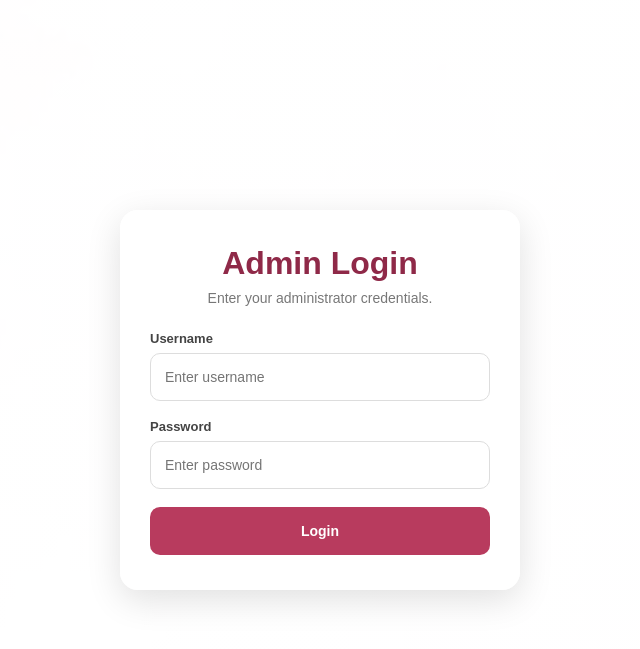
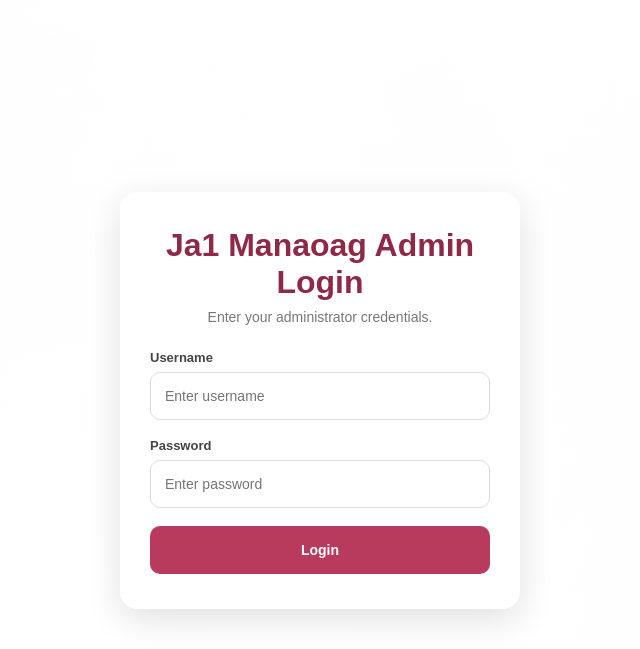
Before and after one commit to marrajanerick-alt/ja1manaoag, a Flask app: page /admin in a window 1280 px wide. Shown: the top 649 px of the page, without its empty margins (320-960 px from the left). Run offline with Flask 3, Linux system fonts and the light colour scheme.

Commit message:
Update admin_login.html

```diff
--- a/templates/admin_login.html
+++ b/templates/admin_login.html
@@ -147,7 +147,7 @@
 
     <div class="login-card">
 
-        <h1>Admin Login</h1>
+        <h1>Ja1 Manaoag Admin Login</h1>
 
         <p class="subtitle">
             Enter your administrator credentials.
```
